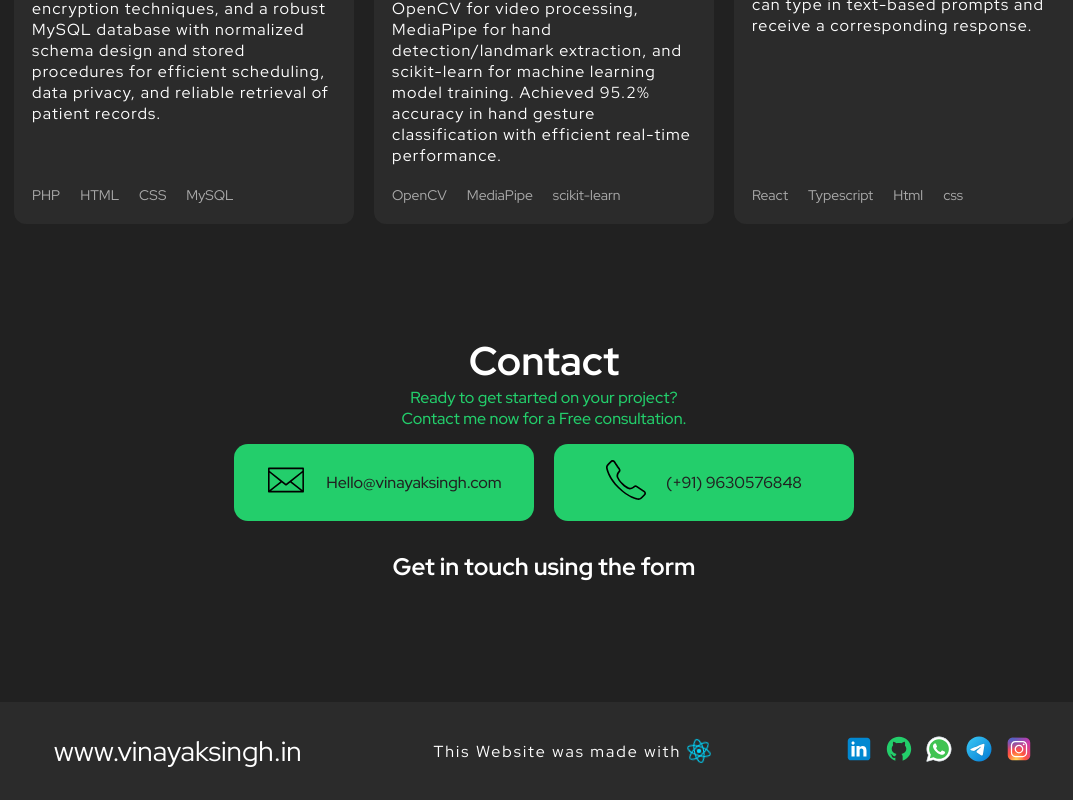
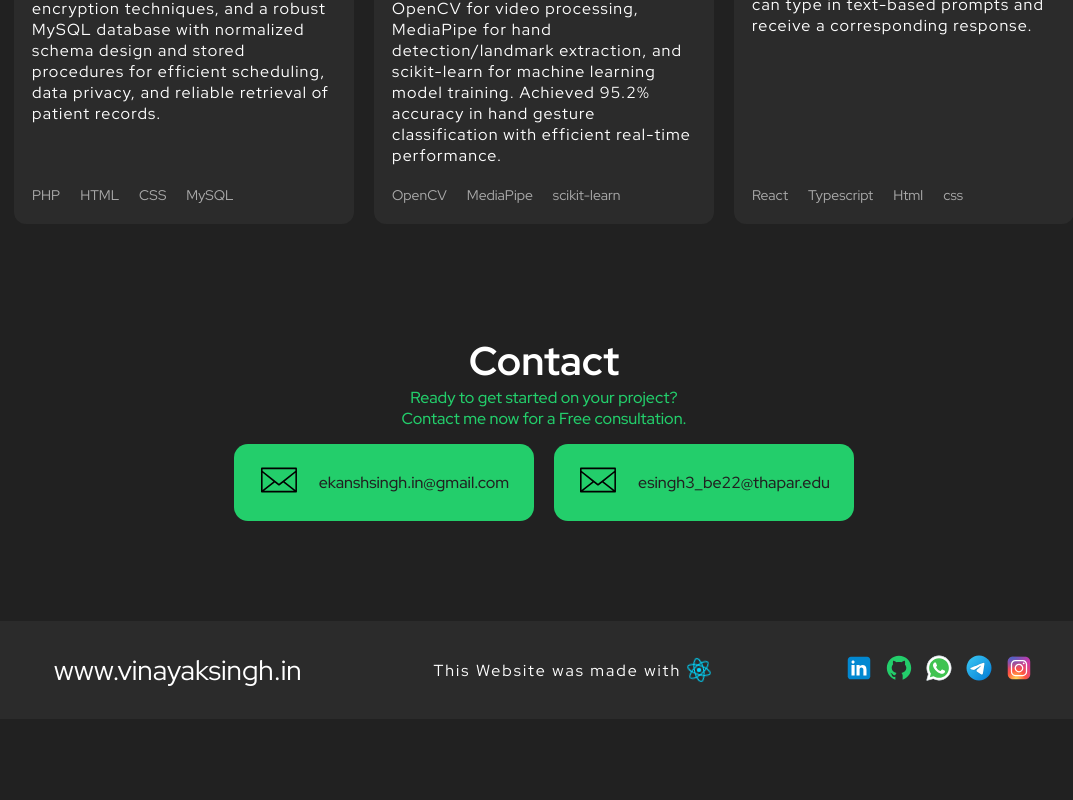
Before and after one commit to singh-ekansh/portfolio-website, a React (Create React App) app: page / in a window 1280 px wide. Shown: the part 2236-3036 px from the top of the page, without its empty margins (96-1169 px from the left). After the commit the page ends 2955 px from the top, so only its background shows below. Built offline with nearby package versions, Linux system fonts and the light colour scheme.

Commit message:
Update contact

```diff
--- a/src/components/Contact/Contact.tsx
+++ b/src/components/Contact/Contact.tsx
@@ -15,15 +15,15 @@ export function Contact(){
       </header>
       <div className="contacts">
         <div>
-        <a href="mailto:Hello@vinayaksingh.com"><img src={emailIcon} alt="Email" /></a>
-          <a href="mailto:Hello@vinayaksingh.com">Hello@vinayaksingh.com</a>
+        <a href="mailto:ekanshsingh.in@gmail.com"><img src={emailIcon} alt="Email" /></a>
+          <a href="mailto:ekanshsingh.in@gmail.com">ekanshsingh.in@gmail.com</a>
         </div>
         <div>
-        <a href="tel:+919630576848"><img src={phoneIcon} alt="Phone No" /></a>
-          <a href="tel:+919630576848">(+91) 9630576848</a>
+        <a href="mailto:esingh3_be22@thapar.edu"><img src={emailIcon} alt="Phone No" /></a>
+          <a href="mailto:esingh3_be22@thapar.edu">esingh3_be22@thapar.edu</a>
         </div>
       </div>
-      <Form></Form>
+
     </Container>
   )
 }
```
